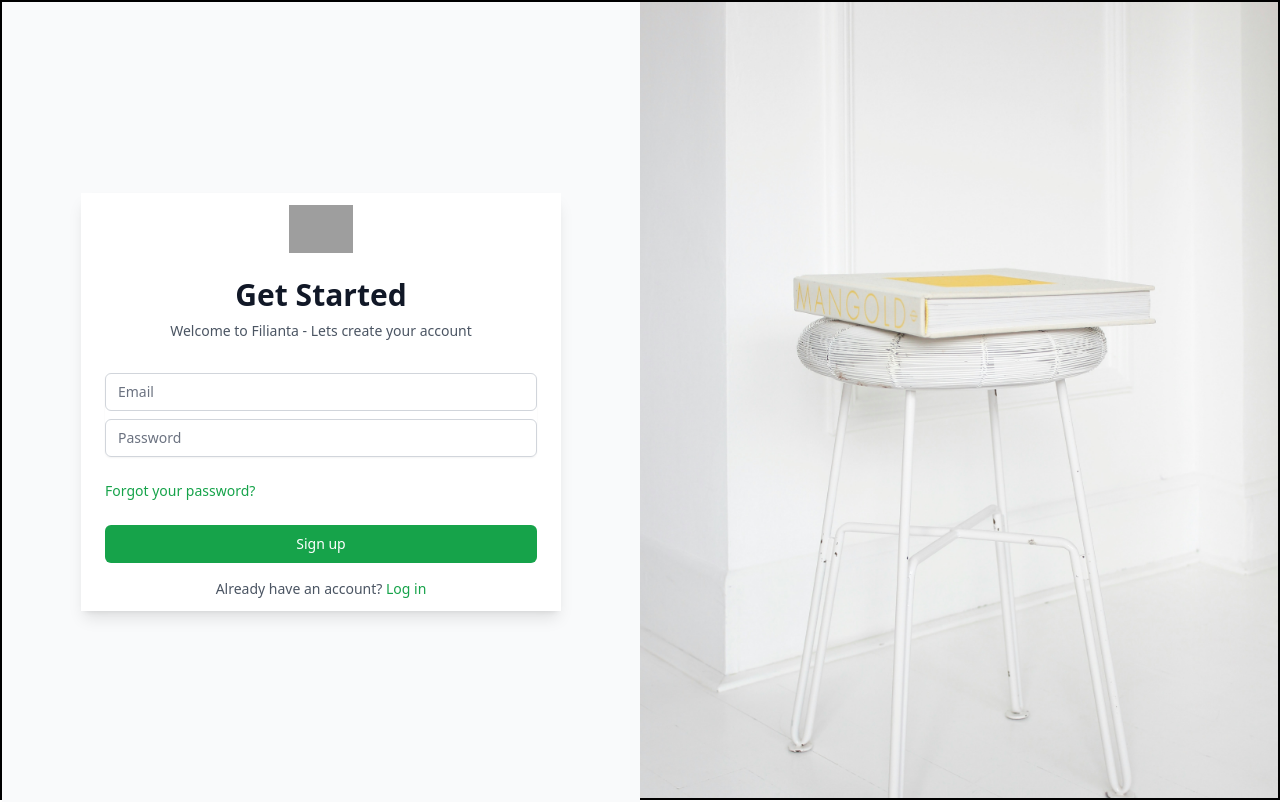
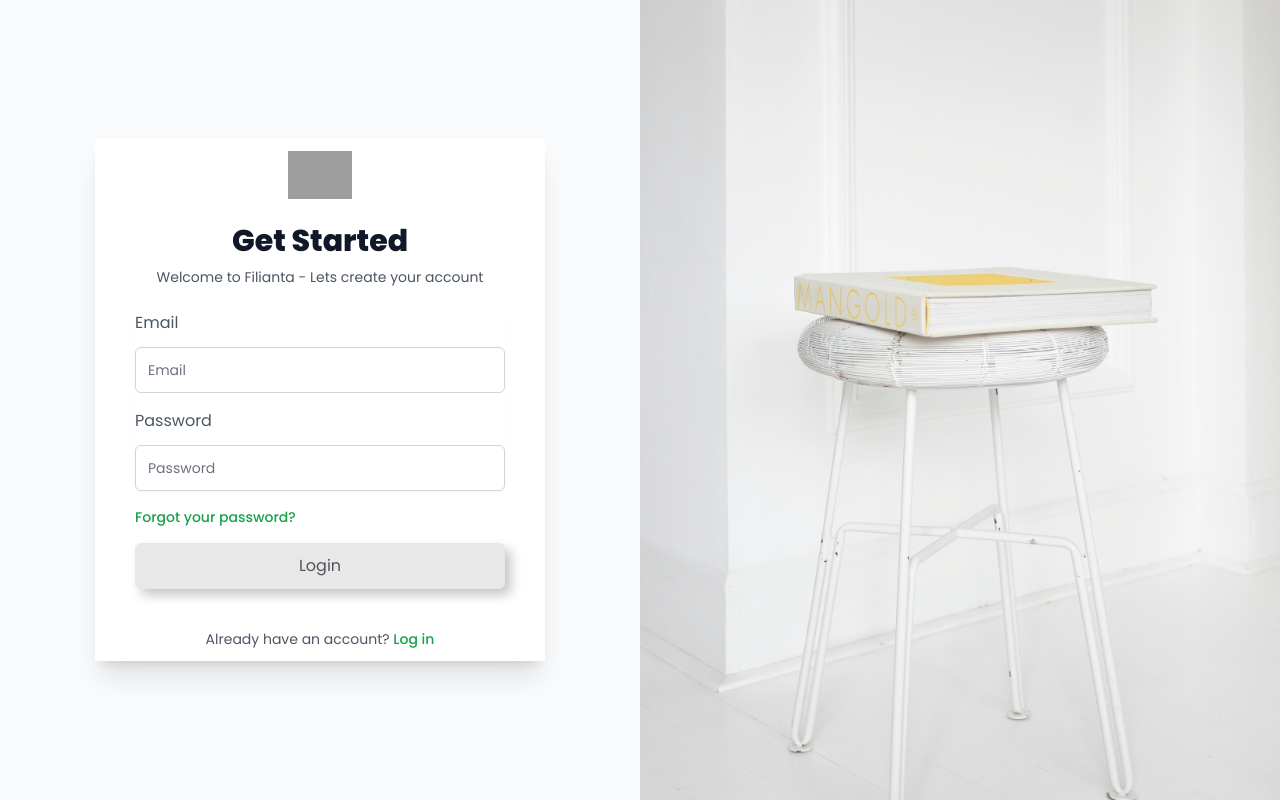
Before and after one commit to Apchier/ecommerce-app, a React (Vite) app in the folder ecommerce-app/: page /auth/login in a window 1280 px wide. Built offline with nearby package versions, Linux system fonts and the light colour scheme; grey boxes are pictures that could not be loaded.

Commit message:
update resource

```diff
--- a/ecommerce-app/package.json
+++ b/ecommerce-app/package.json
@@ -12,11 +12,14 @@
   "dependencies": {
     "@tanstack/react-query": "^5.51.23",
     "axios": "^1.7.4",
+    "chart.js": "^4.4.3",
     "formik": "^2.4.6",
     "react": "^18.3.1",
+    "react-chartjs-2": "^5.2.0",
     "react-dom": "^18.3.1",
     "react-icons": "^5.3.0",
-    "react-router-dom": "^6.26.1"
+    "react-router-dom": "^6.26.1",
+    "styled-components": "^6.1.12"
   },
   "devDependencies": {
     "@eslint/js": "^9.9.0",
--- /dev/null
+++ b/ecommerce-app/src/components/elements/ButtonLogin.jsx
@@ -0,0 +1,86 @@
+import styled from "styled-components";
+
+// eslint-disable-next-line react/prop-types
+const Button = ({text}) => {
+  return (
+    <StyledWrapper>
+      <button className="button2">{text}</button>
+    </StyledWrapper>
+  )
+}
+
+const StyledWrapper = styled.div`
+  .button2 {
+  width: 100%;
+  height: 46px;
+  line-height: 1.2;
+  display: inline-block;
+  transition: all 0.2s ease-in;
+  position: relative;
+  overflow: hidden;
+  z-index: 1;
+  color: #52525B;
+  padding: 0.7em 1.8em;
+  cursor: pointer;
+  font-size: 1rem;
+  border-radius: 6px;
+  background: #e8e8e8;
+  border: 1px solid #e8e8e8;
+  box-shadow: 6px 6px 12px #c5c5c5, -6px -6px 12px #ffffff;
+}
+
+.button2:active {
+  color: #666;
+  box-shadow: inset 4px 4px 12px #c5c5c5, inset -4px -4px 12px #ffffff;
+}
+
+.button2:before {
+  content: "";
+  position: absolute;
+  left: 50%;
+  transform: translateX(-50%) scaleY(1) scaleX(1.25);
+  top: 100%;
+  width: 140%;
+  height: 180%;
+  background-color: rgba(0, 0, 0, 0.05);
+  border-radius: 50%;
+  display: block;
+  transition: all 0.5s 0.1s cubic-bezier(0.55, 0, 0.1, 1);
+  z-index: -1;
+}
+
+.button2:after {
+  content: "";
+  position: absolute;
+  left: 55%;
+  transform: translateX(-50%) scaleY(1) scaleX(1.45);
+  top: 180%;
+  width: 160%;
+  height: 190%;
+  background-color: #43A047;
+  border-radius: 50%;
+  display: block;
+  transition: all 0.5s 0.1s cubic-bezier(0.55, 0, 0.1, 1);
+  z-index: -1;
+}
+
+.button2:hover {
+  color: #ffffff;
+  border: 1px solid #43A047;
+}
+
+.button2:hover:before {
+  top: -35%;
+  background-color: #43A047;
+  transform: translateX(-50%) scaleY(1.3) scaleX(0.8);
+}
+
+.button2:hover:after {
+  top: -45%;
+  background-color: #43A047;
+  transform: translateX(-50%) scaleY(1.3) scaleX(0.8);
+}
+
+`;
+
+export default Button;
--- a/ecommerce-app/src/pages/auth/Login.jsx
+++ b/ecommerce-app/src/pages/auth/Login.jsx
@@ -1,11 +1,12 @@
 import chairLogin from "../../../public/assets/images/loginchair.jpg"
+import ButtonLogin from "../../components/elements/ButtonLogin"
 
 export default function Login() {
   return (
-    <div className="flex w-full h-screen justify-center">
-      <div className="flex justify-center w-[1600px] h-screen border-2 border-black">
+    <div className="flex w-full h-screen justify-center font-poppins">
+      <div className="flex justify-center w-[1600px] min-h-screen">
         <div className="flex items-center w-1/2 justify-center min-h-screen bg-gray-50 py-6 sm:py-12">
-          <div className="relative py-3 w-[480px] text-center bg-white shadow-lg p-6">
+          <div className="relative py-3 w-[450px] text-center bg-white shadow-xl p-10">
             <div>
               <img src="/assets/logo.png" alt="Logo" className="mx-auto h-12 w-auto" />
               <h2 className="mt-6 text-center text-3xl font-extrabold text-gray-900">
@@ -15,24 +16,26 @@ export default function Login() {
                 Welcome to Filianta - Lets create your account
               </p>
             </div>
-            <form className="mt-8 space-y-6">
-              <div className="rounded-md shadow-sm">
-                <div>
+            <form className="flex flex-col py-6 gap-4">
+              <div className="flex flex-col gap-4 rounded-md shadow-sm">
+                <div className="flex flex-col items-start gap-3">
+                  <label htmlFor="email" className="text-gray-600">Email</label>
                   <input
                     name="email"
                     type="email"
                     required
                     placeholder="Email"
-                    className="appearance-none rounded-md relative block w-full px-3 py-2 border border-gray-300 placeholder-gray-500 text-gray-900 focus:outline-none focus:ring-green-500 focus:border-green-500 focus:z-10 sm:text-sm"
+                    className="appearance-none rounded-md relative block w-full p-3 border border-gray-300 placeholder-gray-500 text-gray-900 focus:outline-none focus:ring-green-500 focus:border-green-500 focus:z-10 sm:text-sm"
                   />
                 </div>
-                <div className="mt-2">
+                <div className="flex flex-col items-start gap-3">
+                <label htmlFor="email" className="text-gray-600">Password</label>
                   <input
                     name="password"
                     type="password"
                     required
                     placeholder="Password"
-                    className="appearance-none rounded-md relative block w-full px-3 py-2 border border-gray-300 placeholder-gray-500 text-gray-900 focus:outline-none focus:ring-green-500 focus:border-green-500 focus:z-10 sm:text-sm"
+                    className="appearance-none rounded-md relative block w-full p-3 border border-gray-300 placeholder-gray-500 text-gray-900 focus:outline-none focus:ring-green-500 focus:border-green-500 focus:z-10 sm:text-sm"
                   />
                 </div>
               </div>
@@ -44,12 +47,7 @@ export default function Login() {
                 </div>
               </div>
               <div>
-                <button
-                  type="submit"
-                  className="group relative w-full flex justify-center py-2 px-4 border border-transparent text-sm font-medium rounded-md text-white bg-green-600 hover:bg-green-700 focus:outline-none focus:ring-2 focus:ring-offset-2 focus:ring-green-500"
-                >
-                  Sign up
-                </button>
+                <ButtonLogin text={"Login"}/>
               </div>
             </form>
             <div className="mt-4 text-center text-sm text-gray-600">
```
Also changed, not shown: 1 other file (tests, documents, lock files or other folders).
